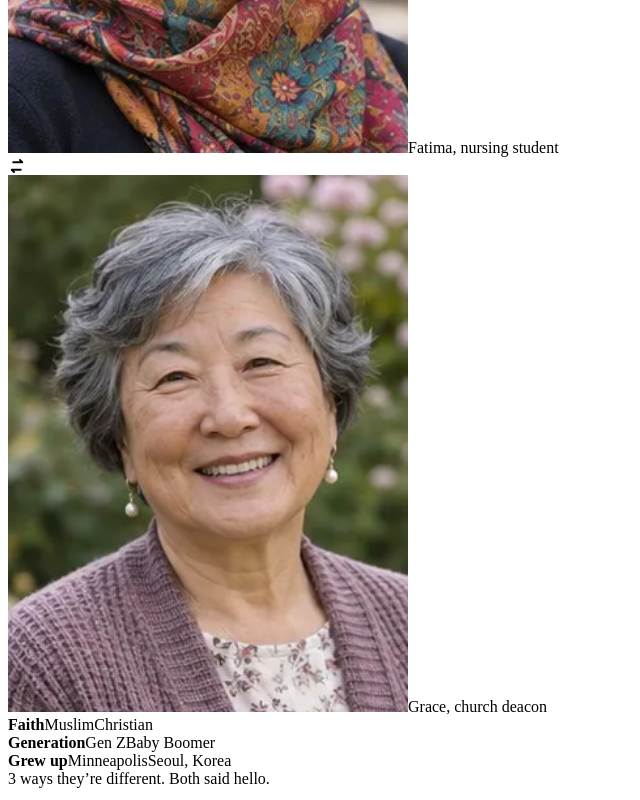
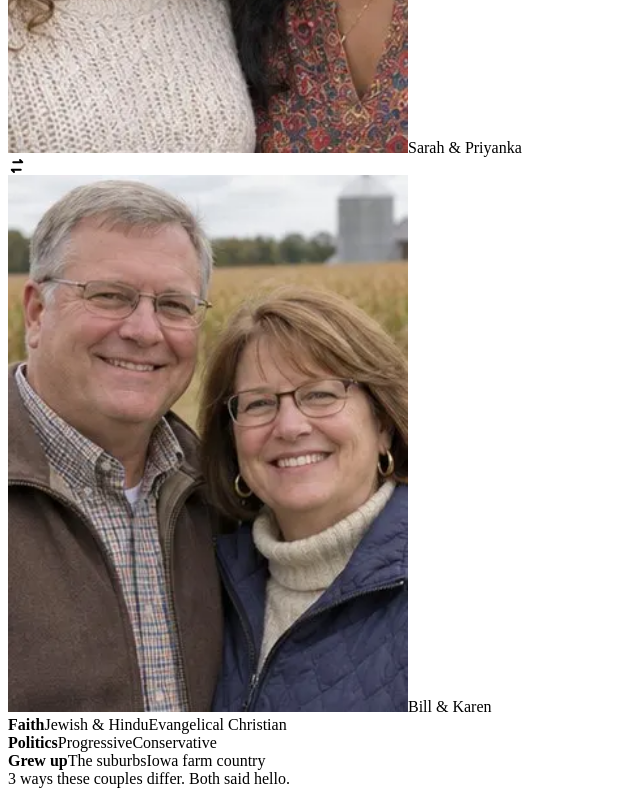
Before and after one commit to tomshubert/notlike-us, a plain HTML site: page src/pages/index.html in a window 1280 px wide. Shown: the part 520-1320 px from the top of the page, without its empty margins (0-640 px from the left). Drawn offline with Linux system fonts and the light colour scheme.

Commit message:
Lead with two couples: Sarah & Priyanka and Bill & Karen
Co-Authored-By: Claude Opus 5.5 <noreply@anthropic.com>
Claude-Session: https://claude.ai/code/session_01WW95L1MysLLeqCpAW9NmUt

```diff
--- a/src/pages/index.html
+++ b/src/pages/index.html
@@ -13,18 +13,18 @@
       </div>
     </div>
 
-    <figure class="match" style="margin:0" aria-label="Example of a notlike.us match">
+    <figure class="match" style="margin:0" aria-label="Example of a notlike.us match between two couples">
       <div class="faces">
-        <div class="face"><img src="/img/p15.webp" alt="Fatima, a Somali-American nursing student" width="400" height="537"><span>Fatima, nursing student</span></div>
+        <div class="face"><img src="/img/p21.webp" alt="Sarah and Priyanka, a Jewish and Hindu couple" width="400" height="537"><span>Sarah &amp; Priyanka</span></div>
         <div class="swap" aria-hidden="true"><svg width="18" height="18" viewBox="0 0 24 24" fill="none" stroke="currentColor" stroke-width="2.6" stroke-linecap="round" stroke-linejoin="round"><path d="M7 7h12l-3-3M17 17H5l3 3"/></svg></div>
-        <div class="face them"><img src="/img/p16.webp" alt="Grace, a Korean-American church deacon" width="400" height="537"><span>Grace, church deacon</span></div>
+        <div class="face them"><img src="/img/p22.webp" alt="Bill and Karen, an evangelical couple from Iowa" width="400" height="537"><span>Bill &amp; Karen</span></div>
       </div>
       <div class="diffs">
-        <div class="diff"><b>Faith</b><span class="y">Muslim</span><span class="t">Christian</span></div>
-        <div class="diff"><b>Generation</b><span class="y">Gen Z</span><span class="t">Baby Boomer</span></div>
-        <div class="diff"><b>Grew up</b><span class="y">Minneapolis</span><span class="t">Seoul, Korea</span></div>
+        <div class="diff"><b>Faith</b><span class="y">Jewish &amp; Hindu</span><span class="t">Evangelical Christian</span></div>
+        <div class="diff"><b>Politics</b><span class="y">Progressive</span><span class="t">Conservative</span></div>
+        <div class="diff"><b>Grew up</b><span class="y">The suburbs</span><span class="t">Iowa farm country</span></div>
       </div>
-      <figcaption class="count">3 ways they&rsquo;re different. Both said hello.</figcaption>
+      <figcaption class="count">3 ways these couples differ. Both said hello.</figcaption>
     </figure>
   </div>
 
```
Also changed, not shown: src/img/p15.webp (deleted), src/img/p16.webp (deleted), src/img/p21.webp (added), src/img/p22.webp (added), src/og.png.
